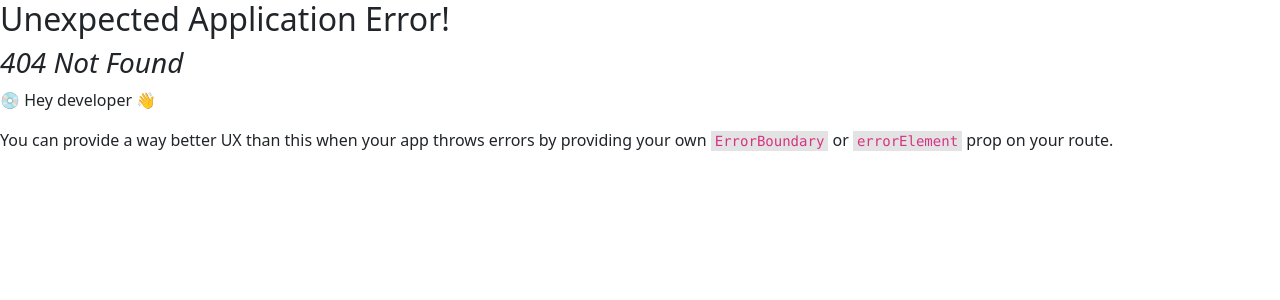
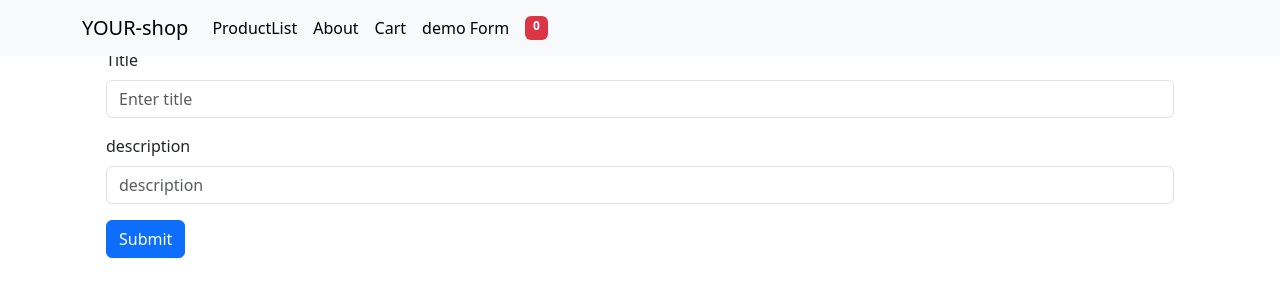
Before and after one commit to mayuresh1007/react-multipleContext-ecom-cart, a React (Vite) app: page /post in a window 1280 px wide. Before the commit this address had no page. Shown: the top 300 px of the page. Built offline with nearby package versions, Linux system fonts and the light colour scheme; no server answers.

Commit message:
added demo form

```diff
--- /dev/null
+++ b/src/components/Formdemo.jsx
@@ -0,0 +1,95 @@
+import axios from "axios";
+import React, { useEffect, useState } from "react";
+import Button from "react-bootstrap/Button";
+import Form from "react-bootstrap/Form";
+
+const Formdemo = () => {
+  // const [title, setTitle] = useState("");
+  // const [body, setBody] = useState("");
+  const [formData, setFormData] = useState({
+    title: "",
+    body: "",
+  });
+
+  const postData = async (e) => {
+    e.preventDefault();
+    axios
+      .post("https://jsonplaceholder.typicode.com/posts", formData)
+      .then((res) => console.log(res));
+      setFormData({
+        title: '',
+        body: '',
+      });
+  };
+  const handleFieldChange = (event) => {
+    const fieldName = event.target.name;
+    const fieldValue = event.target.value;
+    // Update the formData state with the new field value
+    setFormData({
+      ...formData, // Copy the existing state
+      [fieldName]: fieldValue, // Update the specific field
+    });
+  };
+
+  return (
+    <div className="container mt-5">
+      <div className="container mt-5">
+        <Form className="mt-5 container" onSubmit={postData}>
+          <Form.Group className="mb-3 " controlId="formBasicEmail">
+            <Form.Label>Title</Form.Label>
+            <Form.Control
+              type="text"
+              placeholder="Enter title"
+              // value={title}
+              // onChange={(e) => setTitle(e.target.value)}
+              onChange={handleFieldChange}
+              name="title"
+              value={formData.title}
+            />
+          </Form.Group>
+
+          <Form.Group className="mb-3" controlId="formBasicPassword">
+            <Form.Label>description</Form.Label>
+            <Form.Control
+              type="text"
+              placeholder="description"
+              // value={body}
+              // onChange={(e) => setBody(e.target.value)}
+              onChange={handleFieldChange}
+              name="body"
+              value={formData.body}
+            />
+          </Form.Group>
+
+          <Button variant="primary" type="submit">
+            Submit
+          </Button>
+        </Form>
+      </div>
+    </div>
+  );
+};
+
+export default Formdemo;
+
+// const dataPost = {
+//   method: "POST",
+//   body: JSON.stringify({
+//     title: title,
+//     body: body,
+//     userId: 1,
+//   }),
+//   headers: {
+//     "Content-type": "application/json; charset=UTF-8",
+//   },
+// };
+
+// function postData(e) {
+//   e.preventDefault();
+
+//   fetch("https://jsonplaceholder.typicode.com/posts", dataPost)
+//     .then((response) => response.json()) //
+//     // .then((json) => alert(JSON.stringify(json)))
+//     .then((json) => console.log(JSON.stringify(json)))
+//     .catch((err) => console.log(err));
+// }
--- a/src/components/NavBar.jsx
+++ b/src/components/NavBar.jsx
@@ -31,6 +31,9 @@ const NavBar = () => {
             <Link style={style} className="mx-2" to="/cart">
               Cart
             </Link>
+            <Link style={style} className="mx-2" to="/post">
+              demo Form
+            </Link>
             <Badge className="mx-2" bg="danger">
               {cart.length}
             </Badge>
```
Also changed, not shown: src/main.jsx (+13 -3 lines).
